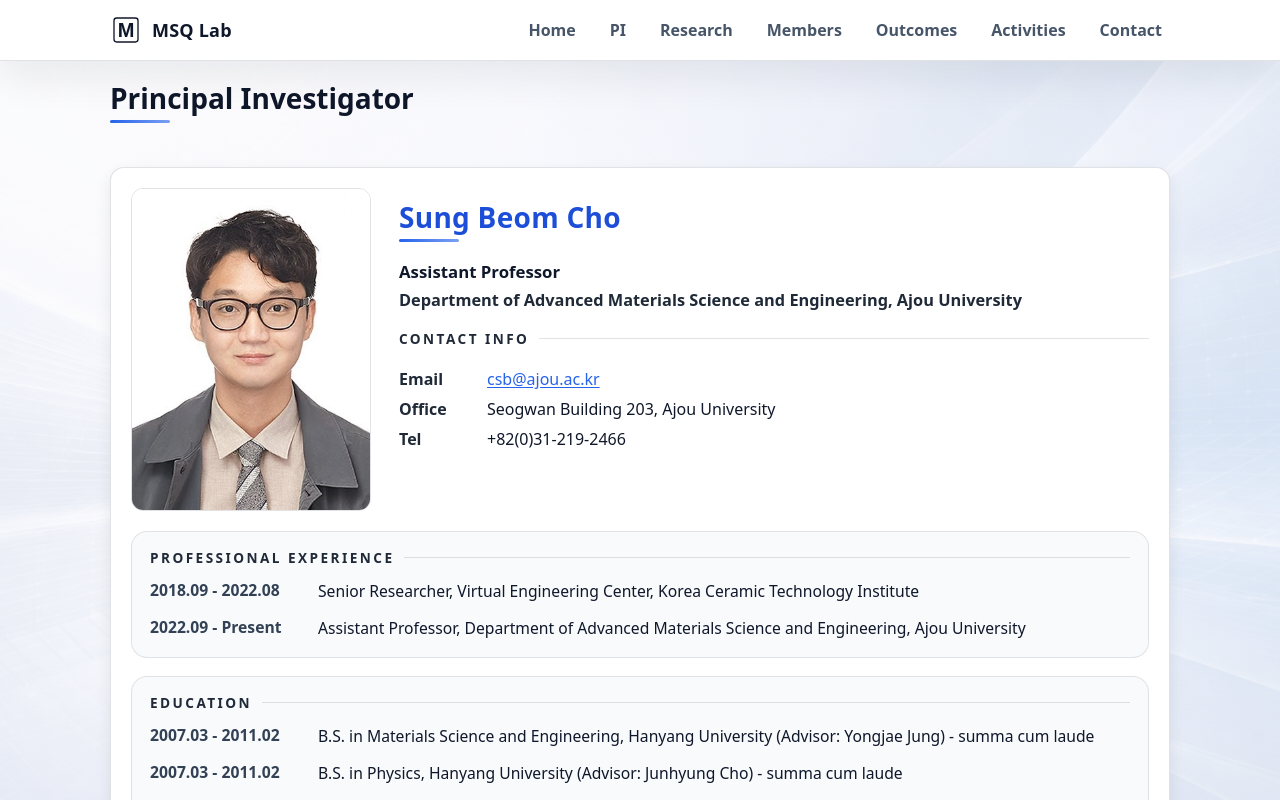
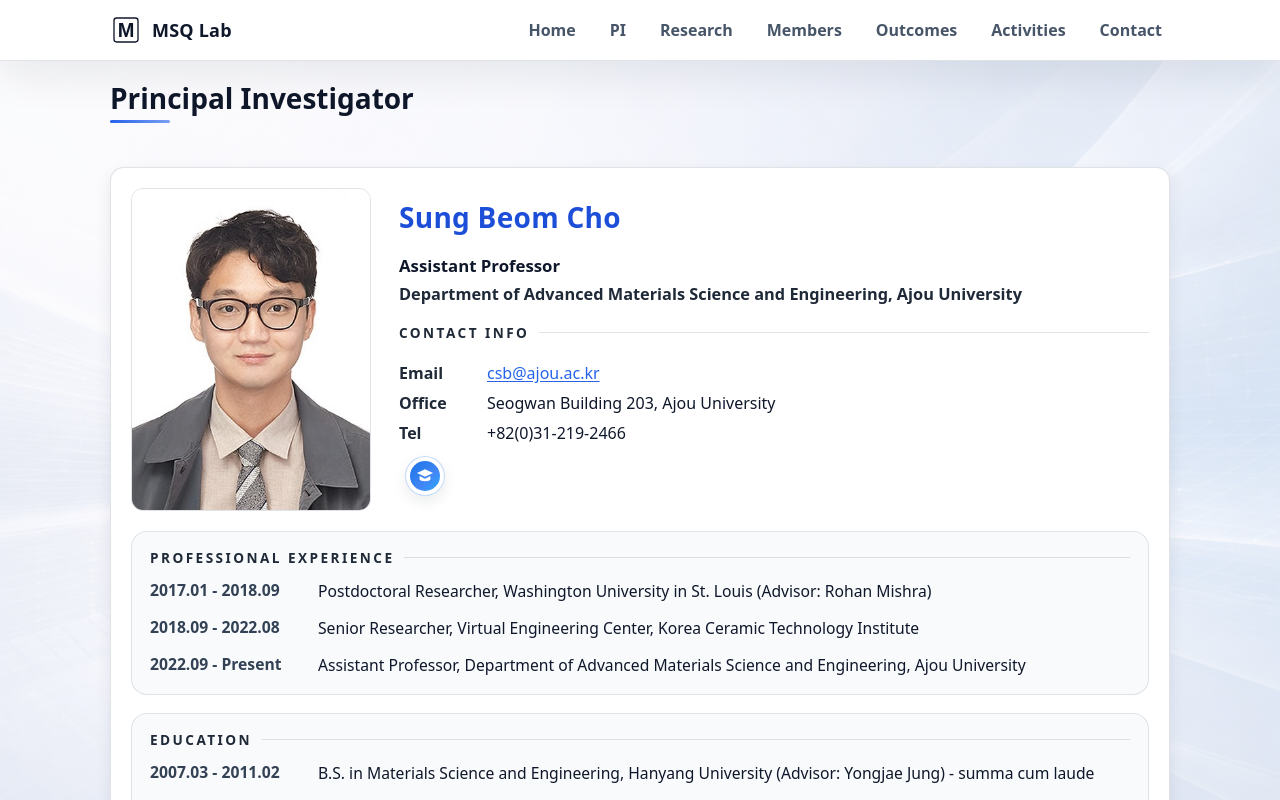
Before and after one commit to qwerqwer33-3/MSQ, a Next.js app: page /MSQ/pi in a window 1280 px wide. Shown: the top 800 px of the page. Built offline with nearby package versions, Linux system fonts and the light colour scheme; a web font is replaced by a local one.

Commit message:
PI page modify

```diff
--- a/app/globals.css
+++ b/app/globals.css
@@ -394,15 +394,45 @@ h2{font-size:28px;margin:10px 0 12px;}
   align-items:start;
 }
 .piHeaderInfo{display:flex;flex-direction:column;gap:6px;}
-.piName{margin:0;font-size:2rem;font-weight:700;color:#1d4ed8;letter-spacing:0.01em;}
+.piName{margin:0;font-size:2rem;font-weight:700;color:#1d4ed8;letter-spacing:0.01em;padding-bottom:0;}
 .piName::after{content:none;}
+.section .piName{padding-bottom:0;}
+.section .piName::after{content:none;}
 .piTitleRole{font-size:1.05rem;font-weight:700;color:#0f172a;}
 .piTitleAffiliation{font-size:1.02rem;font-weight:600;color:#1f2937;}
 .piContactBlock{display:flex;flex-direction:column;gap:8px;margin-top:12px;}
 .piContactLine{display:grid;grid-template-columns:78px 1fr;gap:10px;color:#0f172a;font-size:1rem;align-items:start;}
 .piContactLabel{font-weight:700;color:#1f2937;}
 .piContactLine a{color:var(--brand);text-decoration:underline;text-underline-offset:2px;}
+.piContactIconRow{display:flex;align-items:center;gap:10px;padding-left:6px;margin-top:4px;}
+.piScholarLink{
+  display:inline-flex;
+  align-items:center;
+  justify-content:center;
+  padding:4px;
+  border-radius:999px;
+  border:1px solid rgba(26,115,232,0.25);
+  background:#fff;
+  color:#1a73e8;
+  box-shadow:0 6px 14px rgba(15,23,42,0.08);
+  transition:transform .15s ease,border-color .15s ease,box-shadow .15s ease;
+}
+.piScholarLink .scholarBadge{
+  width:30px;
+  height:30px;
+}
+.piScholarLink .scholarBadge svg{
+  width:22px;
+  height:22px;
+}
+.piContactLine .piScholarLink{text-decoration:none;}
+.piScholarLink:hover{
+  transform:translateY(-1px);
+  border-color:rgba(26,115,232,0.6);
+  box-shadow:0 10px 22px rgba(15,23,42,0.12);
+}
 .piSectionStack{display:grid;gap:18px;margin-top:20px;}
+.piAwardsGrid{margin-top:18px;}
 .piSection{
   padding:16px 18px;
   border-radius:16px;
--- a/app/pi/page.js
+++ b/app/pi/page.js
@@ -3,7 +3,10 @@ import Card from "../../components/Card";
 import { withBasePath } from "../../lib/basePath";
 
 function isEducationEntry(entry) {
-  return /B\.S\.|M\.S\.|Ph\.D\.|PhD|Master|Bachelor|Doctor/i.test(entry);
+  if (/Postdoctoral/i.test(entry)) {
+    return false;
+  }
+  return /B\.S\.|M\.S\.|Ph\.D\.|PhD|Master|Bachelor|Doctorate|Doctoral/i.test(entry);
 }
 
 function splitTimeline(entry) {
@@ -72,6 +75,25 @@ export default function PIPage() {
                         <span>{pi.phone}</span>
                       </div>
                     ) : null}
+                    {pi.scholar_url ? (
+                      <div className="piContactIconRow">
+                        <a
+                          className="piScholarLink"
+                          href={pi.scholar_url}
+                          target="_blank"
+                          rel="noreferrer"
+                          aria-label="Open Google Scholar"
+                          title="Open Google Scholar"
+                        >
+                          <span className="scholarBadge" aria-hidden="true">
+                            <svg viewBox="0 0 24 24" focusable="false" aria-hidden="true">
+                              <path d="M12 4.6 3.2 8.7 12 12.8 20.8 8.7 12 4.6z" />
+                              <path d="M6.1 12.1v3.4c0 1.2 2.7 2.2 5.9 2.2s5.9-1 5.9-2.2v-3.4l-5.9 2.9-5.9-2.9z" />
+                            </svg>
+                          </span>
+                        </a>
+                      </div>
+                    ) : null}
                   </div>
                 </div>
               </div>
@@ -105,7 +127,15 @@ export default function PIPage() {
                     })}
                   </ul>
                 </div>
-                <div className="piSection">
+              </div>
+            </Card>
+          </div>
+        </div>
+        {pi.awards && pi.awards.length ? (
+          <div className="grid piAwardsGrid">
+            <div className="piCardWrapper">
+              <Card>
+                <div className="piAwardsBlock">
                   <div className="piSectionTitle">Awards</div>
                   <ul className="piAwardsList">
                     {pi.awards.map((entry) => {
@@ -121,10 +151,10 @@ export default function PIPage() {
                     })}
                   </ul>
                 </div>
-              </div>
-            </Card>
+              </Card>
+            </div>
           </div>
-        </div>
+        ) : null}
         {pi.message && pi.message.length ? (
           <div className="piMessage">
             {pi.message.map((paragraph, index) => (
--- a/data/pi.json
+++ b/data/pi.json
@@ -5,6 +5,7 @@
   "email": "csb@ajou.ac.kr",
   "office": "Seogwan Building 203, Ajou University",
   "phone": "+82(0)31-219-2466",
+  "scholar_url": "https://scholar.google.com/citations?user=SSb4uV4AAAAJ&hl=en",
   "photo": "/images/members/Sung_Beom_Cho.jpg",
   "bio": "",
   "education": [
```
